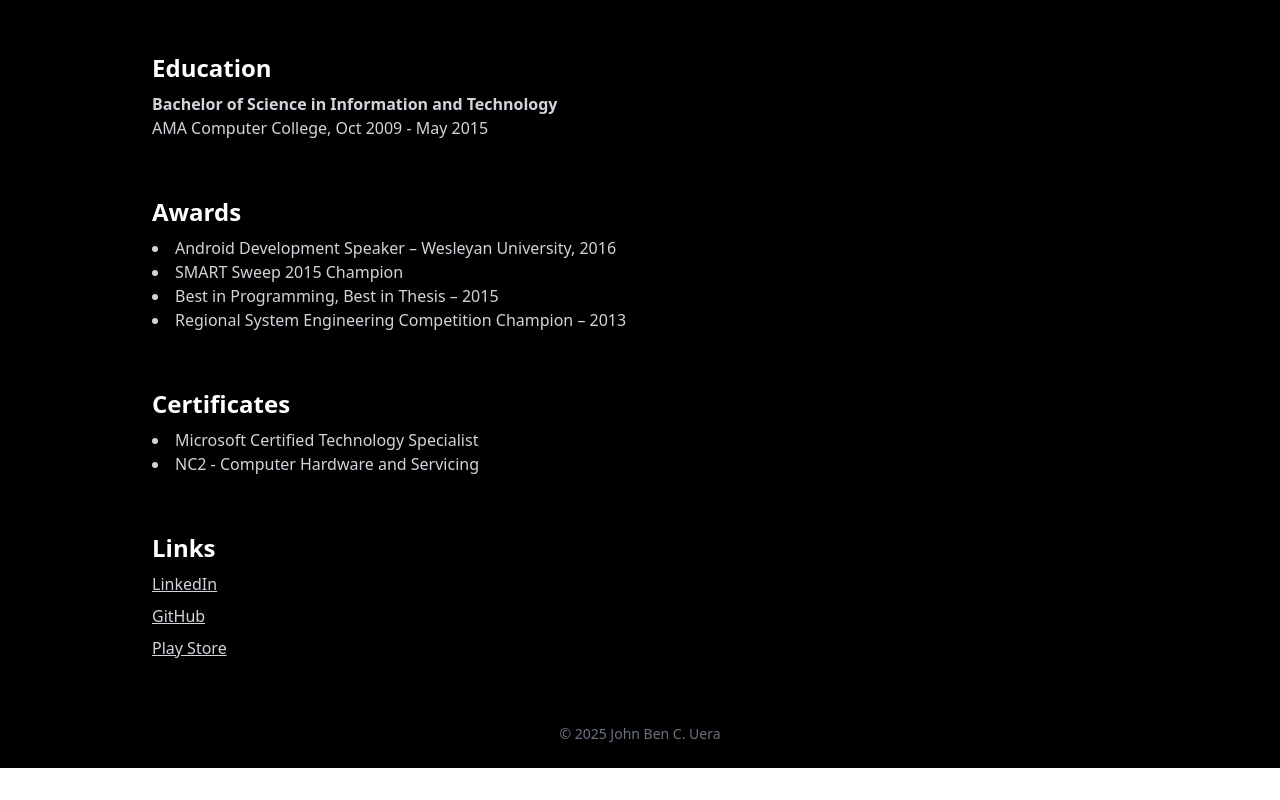
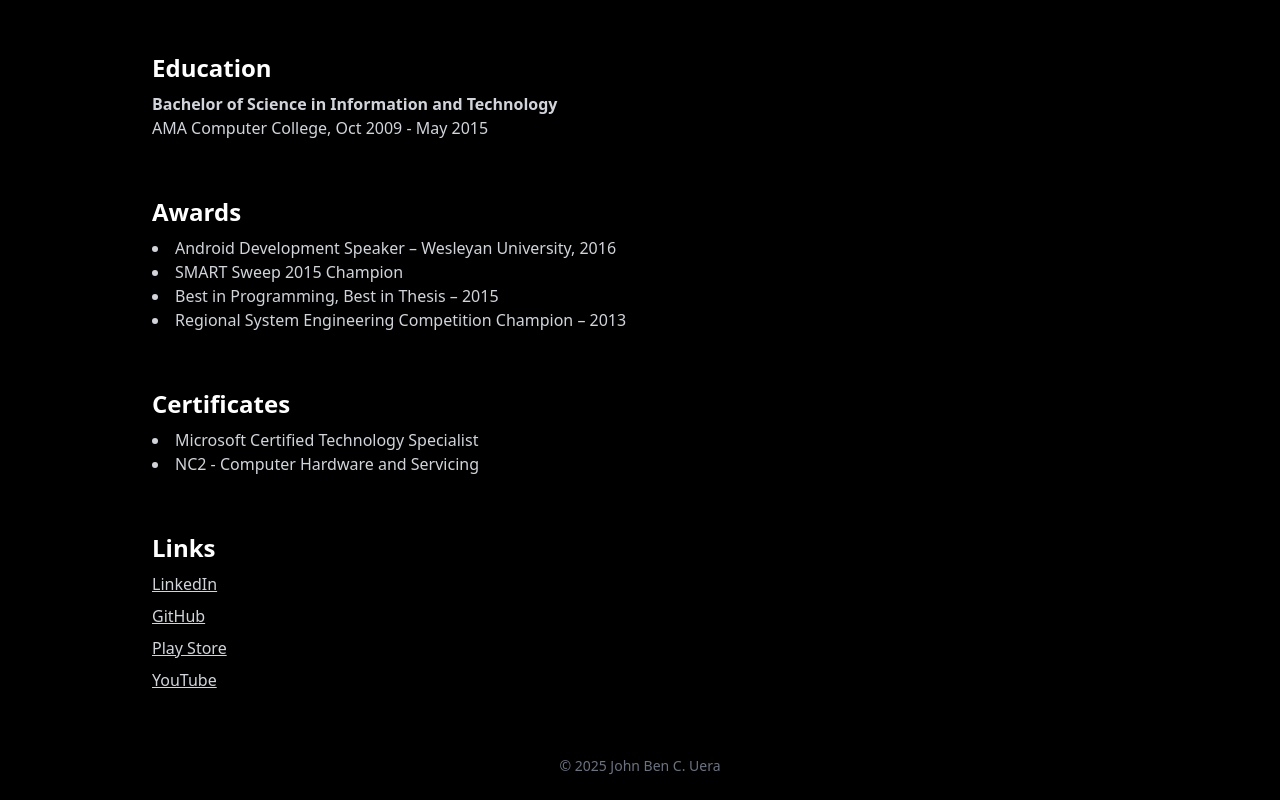
Before and after one commit to nebnhoj/web, a Vue app: page / in a window 1280 px wide. Shown: the part 958-1758 px from the top of the page. Before the commit the page ends 1726 px from the top, so only its background shows below. Built offline with nearby package versions, Linux system fonts and the light colour scheme.

Commit message:
add youtube channel

```diff
--- a/src/App.vue
+++ b/src/App.vue
@@ -95,6 +95,8 @@
           <li><a class="underline" href="https://www.linkedin.com/in/john-ben-uera">LinkedIn</a></li>
           <li><a class="underline" href="https://github.com/nebnhoj">GitHub</a></li>
           <li><a class="underline" href="https://play.google.com/store/apps/developer?id=johnben.xyz">Play Store</a></li>
+          <li><a class="underline" href="https://www.youtube.com/@im.johnben">YouTube</a></li>
+
         </ul>
       </section>
     </main>
```
